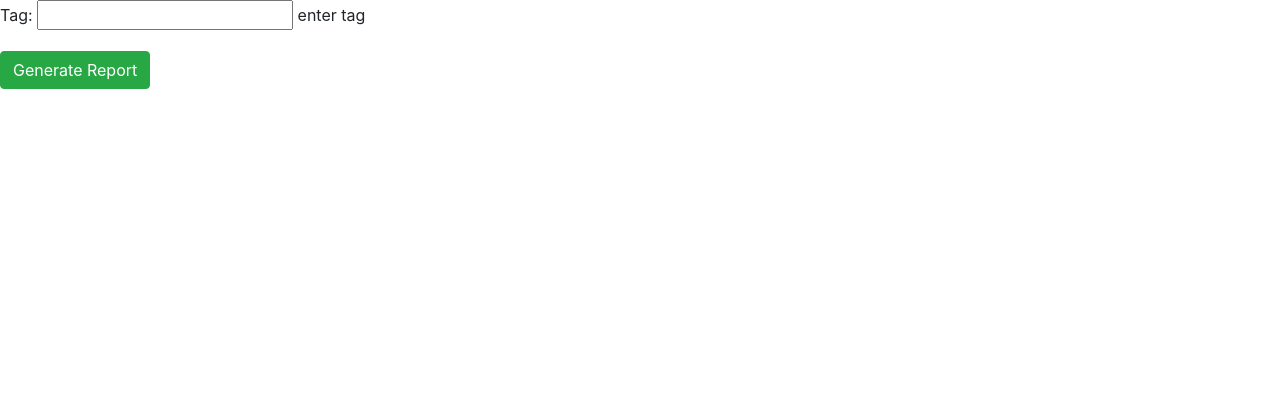
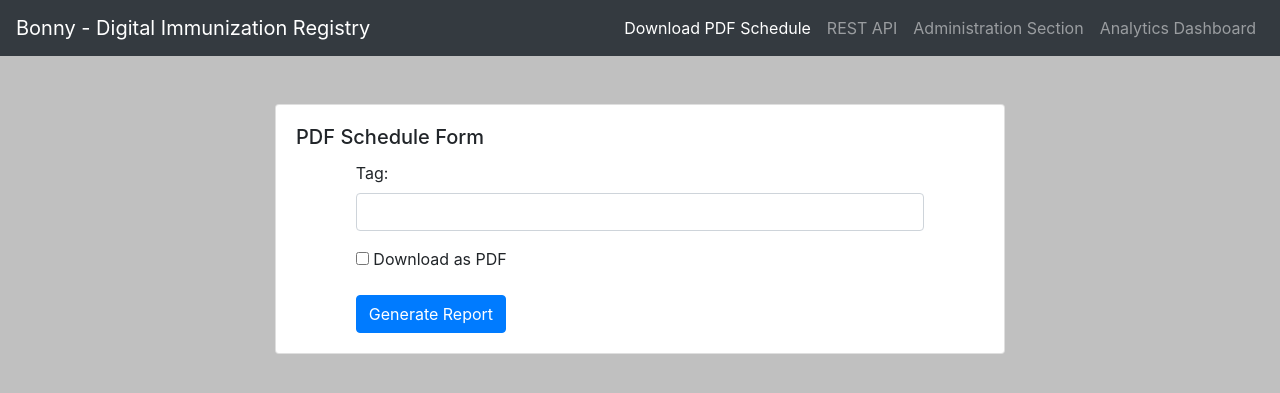
Before and after one commit to a3darekar/digital_immunization_registry, a Django app: template operations/templates/pdf_form.html in a window 1280 px wide. Shown: the top 393 px of the page. Run offline with Django 3.2, Linux system fonts and the light colour scheme; the template is opened without the code that fills it, so the values that code supplies are empty; parts of the project's set-up code (start-up, migrations or seed data) failed here and were passed over; some libraries are stand-ins or nearby versions.

Commit message:
Fixed PDF Template

```diff
--- a/operations/templates/pdf_form.html
+++ b/operations/templates/pdf_form.html
@@ -8,18 +8,69 @@
     <link href="https://stackpath.bootstrapcdn.com/bootstrap/4.3.1/css/bootstrap.min.css" rel="stylesheet">
     <title>Immunization Report Form</title>
 </head>
-    <body>
-        <div class="container row">
-            <form method="post" action="{% url 'schedule_pdf' %}">
-                <div class="form-group">
-                    {% csrf_token %}
-                    <label for="id_tag">Tag:</label>
-                    <input type="text" name="tag" required id="id_tag" />
-                    <span class="helptext">enter tag</span> <br>
+    <body style="background: #c0c0c0">
+        <nav class="navbar navbar-expand-lg navbar-dark bg-dark">
+            <a class="navbar-brand" href="/">
+                Bonny - Digital Immunization Registry
+            </a>
+
+            <button class="navbar-toggler" type="button" data-toggle="collapse" data-target="#navbarNav" aria-controls="navbarNav" aria-expanded="false" aria-label="Toggle navigation">
+                <span class="navbar-toggler-icon"></span>
+            </button>
+
+            <div class="collapse navbar-collapse" id="navbarNav">
+                <ul class="nav navbar-nav ml-auto">
+                    <li class="nav-item">
+                            <li class="nav-item active">
+                        <a class="nav-link" href="/reports/">
+                            Download PDF Schedule
+                        </a>
+                    </li>
+                        <a class="nav-link" href="/api/">
+                            REST API
+                        </a>
+                    </li>
+                    <li class="nav-item">
+                        <a class="nav-link" href="/admin/">
+                            Administration Section
+                        </a>
+                    </li>
+                    <li class="nav-item">
+                        <a class="nav-link" href="/api/v2/">
+                            Analytics Dashboard
+                        </a>
+                    </li>
+                </ul>
+            </div>
+        </nav>
+        <div class="container">
+            <div class="row">
+                <div class="col-md-8 offset-md-2">
+                    <div class="card mt-5">
+                        <div class="card-body">
+                            <h5 class="card-title">PDF Schedule Form</h5>
+                            <div class="row">
+                                <div class="col-md-10 offset-md-1">
+                                    <form method="post" action="{% url 'schedule_pdf' %}">
+                                        <div class="form-group">
+                                            {% csrf_token %}
+                                            <label for="id_tag">Tag:</label>
+                                            <input type="text" name="tag" required id="id_tag" class="form-control"/>
+                                        </div>
+                                        <div class="form-group">
+                                            <input type="checkbox" name="download" id="id_download"/>
+                                            <label for="id_download">Download as PDF</label>
+                                        </div>
+                                        <input class = "btn btn-group-sm btn-primary" type="submit" value="Generate Report">
+                                    </form>
+                                </div>
+                            </div>
+                        </div>
+                    </div>
                 </div>
-                <input class = "btn btn-xs btn-success" type="submit" value="Generate Report" name="Approve">
-            </form>
+            </div>
         </div>
     </body>
+<script src="https://code.jquery.com/jquery-2.1.3.js"></script>
 <script src="https://stackpath.bootstrapcdn.com/bootstrap/4.3.1/js/bootstrap.min.js"></script>
 </html>
--- a/operations/utils.py
+++ b/operations/utils.py
@@ -3,6 +3,7 @@ from django.http import HttpResponse
 from django.template.loader import get_template
 
 from xhtml2pdf import pisa
+
 
 def render_to_pdf(template_src, context_dict={}):
 	template = get_template(template_src)
```
Also changed, not shown: operations/templates/Schedule_report.html (+8 -4 lines), operations/views.py (+12 -11 lines).
